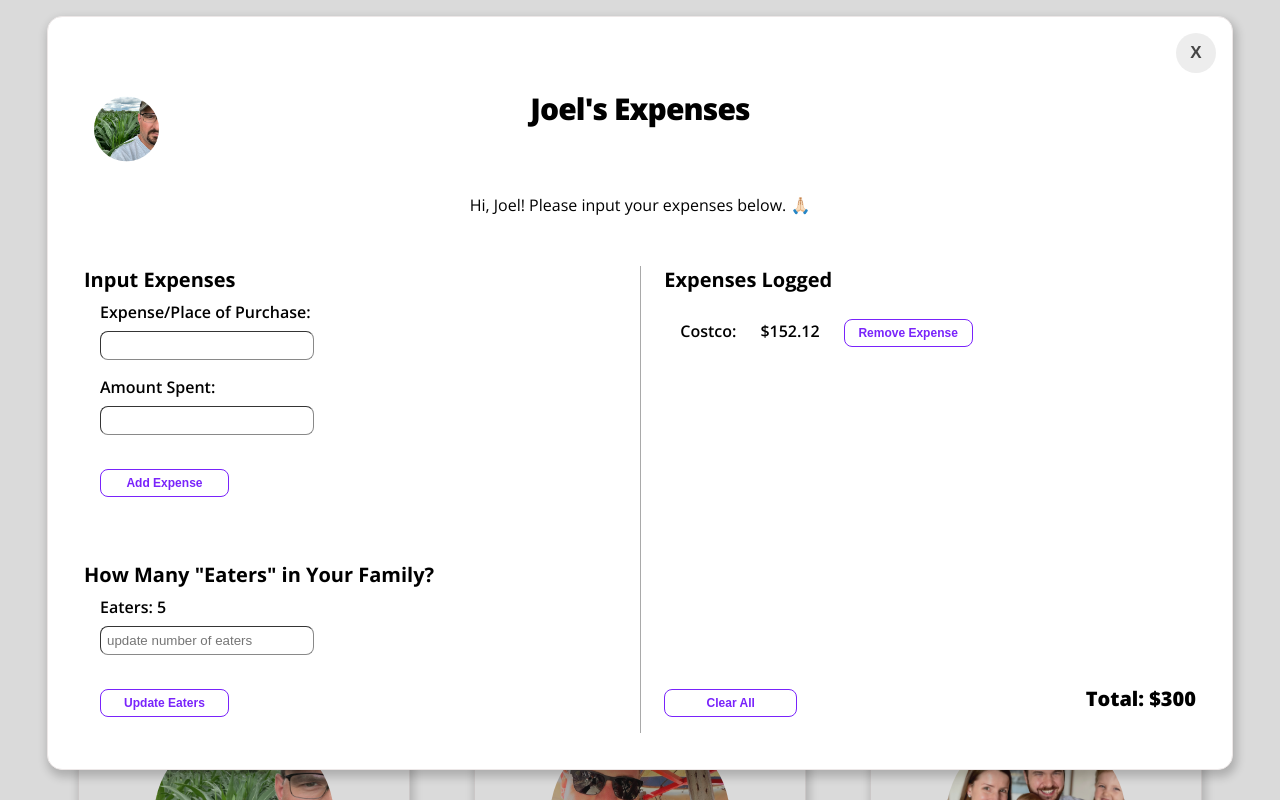
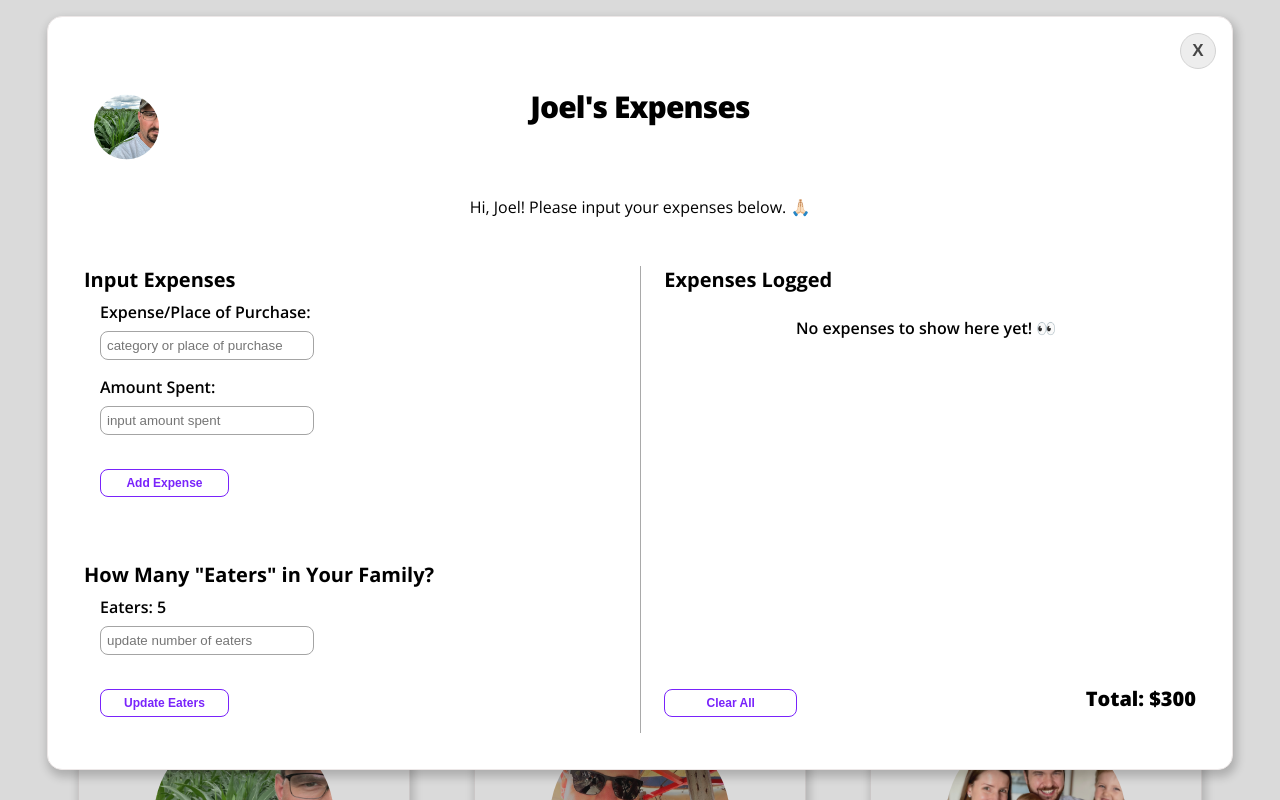
Before and after one commit to brandonqueen/family-vacation-calculator, a React (Create React App) app: page / in a window 1280 px wide. Both pictures are taken after a click on the item "Joel". Shown: the top 800 px of the page. Built offline with nearby package versions, Linux system fonts and the light colour scheme.

Commit message:
Can now add totals and they display in the UI.

```diff
--- a/src/components/InputModal/InputModal.css
+++ b/src/components/InputModal/InputModal.css
@@ -25,20 +25,19 @@
   }
 
   .modalButton {
-    width: 40px;
-    height: 40px;
-    display: flex;
+    width: 36px;
+    height: 36px;
     justify-content: center;
-    align-items: center;
-    align-self: flex-end;
+    position: absolute;
+    right: 16px;
 
     padding: 6px;
     background-color: rgba(219, 219, 219, .5);
 
     border-radius: 50%;
-    border-width: 1px;
-    border-color: rgb(137, 137, 137);
-    border-style:none;
+    border-width: .6px;
+    border-color: rgb(211, 211, 211);
+    border-style: solid;
 
     font-size: 17px;
     font-weight: 800;
@@ -58,6 +57,7 @@
     flex: 1;
     position: relative;
     flex-wrap: wrap;
+    margin-top: 32px;
   }
 
   .modalTitle {
@@ -146,16 +146,17 @@
 
     .expensesText {
       font-weight: 600;
-      padding: 8px 24px 8px 0px
+      padding: 8px 24px 8px 0px;
     }
 
     .input {
       padding: 6px;
       margin-bottom: 8px;
       width: 200px;
-      border-color: rgb(137, 137, 137);
+      border-color: rgb(164, 164, 164);
       border-radius: 8px;
       border-width: 1px;
+      border-style: solid;
     }
 
     .button {
@@ -202,3 +203,7 @@
       flex-direction: column;
       padding-left: 16px;
     }
+
+    li {
+
+    }
--- a/src/components/InputModal/InputModal.js
+++ b/src/components/InputModal/InputModal.js
@@ -9,29 +9,36 @@ import {
 } from "../../features/personInput/personInputSlice";
 
 function InputModal({ onModalClick, selectedFamily }) {
+	//Local state
 	const [eatersInput, setEatersInput] = useState(null);
+	const [expenseInput, setExpenseInput] = useState("");
+	const [amountInput, setAmountInput] = useState(null);
 
-	const eaters = useSelector((state) =>
-		state.personInput.map((obj) => {
-			if (obj.name === selectedFamily.name) {
-				return obj.eaters;
-			}
-		})
-	);
-	const expenses = useSelector((state) =>
-		state.personInput.map((obj) => {
-			if (obj.name === selectedFamily.name) {
-				return obj.expenses;
-			}
-		})
-	);
+	//Redux state getters/setters
+	const eaters = useSelector((state) => {
+		const personIndex = state.personInput.findIndex(
+			(obj) => obj.name === selectedFamily.name
+		);
+		return state.personInput[personIndex].eaters;
+	});
+
+	const expenses = useSelector((state) => {
+		const personIndex = state.personInput.findIndex(
+			(obj) => obj.name === selectedFamily.name
+		);
+		return state.personInput[personIndex].expenses;
+	});
+
 	const dispatch = useDispatch();
 
+	//handle click functions
 	const handleEatersClick = () => {
-		const eatersValue = Number(eatersInput);
-		if (eatersValue === "NaN") {
+		const eatersValue = Math.round(Number(eatersInput) * 2) / 2;
+		if (Number.isNaN(eatersValue)) {
 			alert("Please type a number.");
 			return;
+		} else if (eatersValue < 1 || eatersValue > 15) {
+			alert("Please type a positive number between 1-15");
 		} else {
 			dispatch(
 				updateEaters({ name: selectedFamily.name, eaters: eatersValue })
@@ -40,6 +47,74 @@ function InputModal({ onModalClick, selectedFamily }) {
 		setEatersInput(null);
 	};
 
+	const handleExpenseInputClick = () => {
+		const expenseValue = String(expenseInput);
+		const amountValue = Math.round(Number(amountInput) * 10) / 10;
+		if (!expenseInput || !amountInput) {
+			alert("Please input an expense and an amount.");
+		} else if (Number.isNaN(amountValue)) {
+			alert("Please make sure the amount is a number!");
+		} else if (expenseValue < 0) {
+			alert("Please input a positive number");
+		} else {
+			dispatch(
+				addExpense({
+					name: selectedFamily.name,
+					expense: {
+						id: Date.now(),
+						expenseName: expenseValue,
+						amount: amountValue,
+					},
+				})
+			);
+		}
+	};
+
+	const handleExpenseRemoveClick = () => {
+		alert("you clicked to remove expense!");
+	};
+
+	const handleExpenseClearClick = () => {
+		dispatch(clearExpenses({ name: selectedFamily.name }));
+	};
+
+	//Function to render the list of exepenses
+	const ToRenderIfTrue = ({ expenseName, expenseAmount }) => {
+		return (
+			<li>
+				<text className="expensesText">{expenseName}:</text>
+				<text className="expensesText">${expenseAmount}</text>
+				<button className="button" onClick={handleExpenseRemoveClick}>
+					Remove Expense
+				</button>
+			</li>
+		);
+	};
+
+	/* <text className="expensesText">No expenses to show here yet! 👀</text> */
+
+	const RenderExpenses = () => {
+		return (
+			<div className="loggedExpense">
+				<ul>
+					{expenses[0] ? (
+						expenses.map((obj) => (
+							<ToRenderIfTrue
+								expenseName={obj.expenseName}
+								expenseAmount={obj.amount}
+							/>
+						))
+					) : (
+						<text className="expensesText">
+							No expenses to show here yet! 👀
+						</text>
+					)}
+				</ul>
+			</div>
+		);
+	};
+
+	//JSX for UI
 	return (
 		<>
 			<div className="modalFullscreen" onClick={onModalClick}></div>
@@ -56,7 +131,11 @@ function InputModal({ onModalClick, selectedFamily }) {
 					<text className="modalTitle">{selectedFamily.name}'s Expenses</text>
 				</div>
 				<text
-					style={{ alignSelf: "center", textAlign: "center", padding: "10px" }}>
+					style={{
+						alignSelf: "center",
+						textAlign: "center",
+						padding: "8px",
+					}}>
 					Hi, {selectedFamily.name}! Please input your expenses below. 🙏🏻
 				</text>
 				<div className="modalExpensesSection">
@@ -64,10 +143,24 @@ function InputModal({ onModalClick, selectedFamily }) {
 						<text className="expenseAreaHeader">Input Expenses</text>
 						<div className="expenseInputSubsection">
 							<text className="expensesText">Expense/Place of Purchase:</text>
-							<input className="input"></input>
+							<input
+								className="input"
+								type="text"
+								placeholder="category or place of purchase"
+								value={expenseInput}
+								onChange={(e) => setExpenseInput(e.target.value)}></input>
 							<text className="expensesText">Amount Spent:</text>
-							<input className="input"></input>
-							<button className="button">Add Expense</button>
+							<input
+								className="input"
+								type="text"
+								placeholder="input amount spent"
+								value={amountInput}
+								onChange={(e) => {
+									setAmountInput(e.target.value);
+								}}></input>
+							<button className="button" onClick={handleExpenseInputClick}>
+								Add Expense
+							</button>
 						</div>
 						<div style={{ padding: "24px" }}></div>
 						<text className="expenseAreaHeader">
@@ -95,11 +188,7 @@ function InputModal({ onModalClick, selectedFamily }) {
 							<text className="expenseAreaHeader">Expenses Logged</text>
 						</div>
 						<div className="loggedExpensesSubsection">
-							<div className="loggedExpense">
-								<text className="expensesText">Costco:</text>
-								<text className="expensesText">$152.12</text>
-								<button className="button">Remove Expense</button>
-							</div>
+							<RenderExpenses />
 						</div>
 						<div
 							style={{
@@ -107,7 +196,9 @@ function InputModal({ onModalClick, selectedFamily }) {
 								flexDirection: "row",
 								justifyContent: "space-between",
 							}}>
-							<button className="button">Clear All</button>
+							<button className="button" onClick={handleExpenseClearClick}>
+								Clear All
+							</button>
 							<text
 								style={{
 									alignSelf: "center",
--- a/src/components/Patriarchs/Patriarchs.js
+++ b/src/components/Patriarchs/Patriarchs.js
@@ -13,7 +13,7 @@ function Patriarchs() {
 	return (
 		<Card onClick={handleClick}>
 			<h2>The Patriarchs</h2>
-			<img src={PatriarchImg} className="avatar" />
+			<img src={PatriarchImg} className="avatar" alt="patriarch image"/>
 			<text className="patCap">
 				**Exempt from bill-split!** (image here for honorary purposes)
 			</text>
--- a/src/features/personInput/personInputSlice.js
+++ b/src/features/personInput/personInputSlice.js
@@ -40,15 +40,18 @@ const personInputSlice = createSlice({
 				return state;
 			});
 		},
-		addExpense: (state, action) => {},
+		addExpense: (state, action) => {
+			const personIndex = state.findIndex(
+				(obj) => obj.name === action.payload.name
+			);
+			state[personIndex].expenses.push(action.payload.expense);
+		},
 		removeExpense: (state, action) => {},
 		clearExpenses: (state, action) => {
-			state.map((obj) => {
-				if (obj.name === action.payload.name) {
-					return (obj.expenses = []);
-				}
-				return state;
-			});
+			const personIndex = state.findIndex(
+				(obj) => obj.name === action.payload.name
+			);
+			state[personIndex].expenses = [];
 		},
 	},
 });
@@ -59,33 +62,36 @@ export const { updateEaters, addExpense, removeExpense, clearExpenses } =
 export default personInputSlice.reducer;
 
 /*
+~~~ State Example ~~~
 state: {
-    personInput: {
-        {name: "Joel",
+    personInput: [{
+		name: "Joel",
         eaters: 5,
         expenses: [
 			{
 				id: Date.now()
-                expense: Costco
-                cost: 100
+				expenseName: Costco
+				amount: 100
 			},
 			{
 				id: Date.now()
-                expense: Kroger
-                cost: 60
+				expenseName: Kroger
+				amount: 60
 			},
-        ]},
+        ]
 	},
+	],
 }
 */
 
 /*
+~~~ Expense action example ~~~
 action.payload = {
     name: Joel,
     expense: {
         id: Date.now()
-        expense: Costco
-        cost: 100
+        expenseName: Costco
+        amount: 100
     }
 }
 */
```
Also changed, not shown: src/app/store.js (+21 -7 lines). Lines whose indentation alone changed are shown as unchanged.
